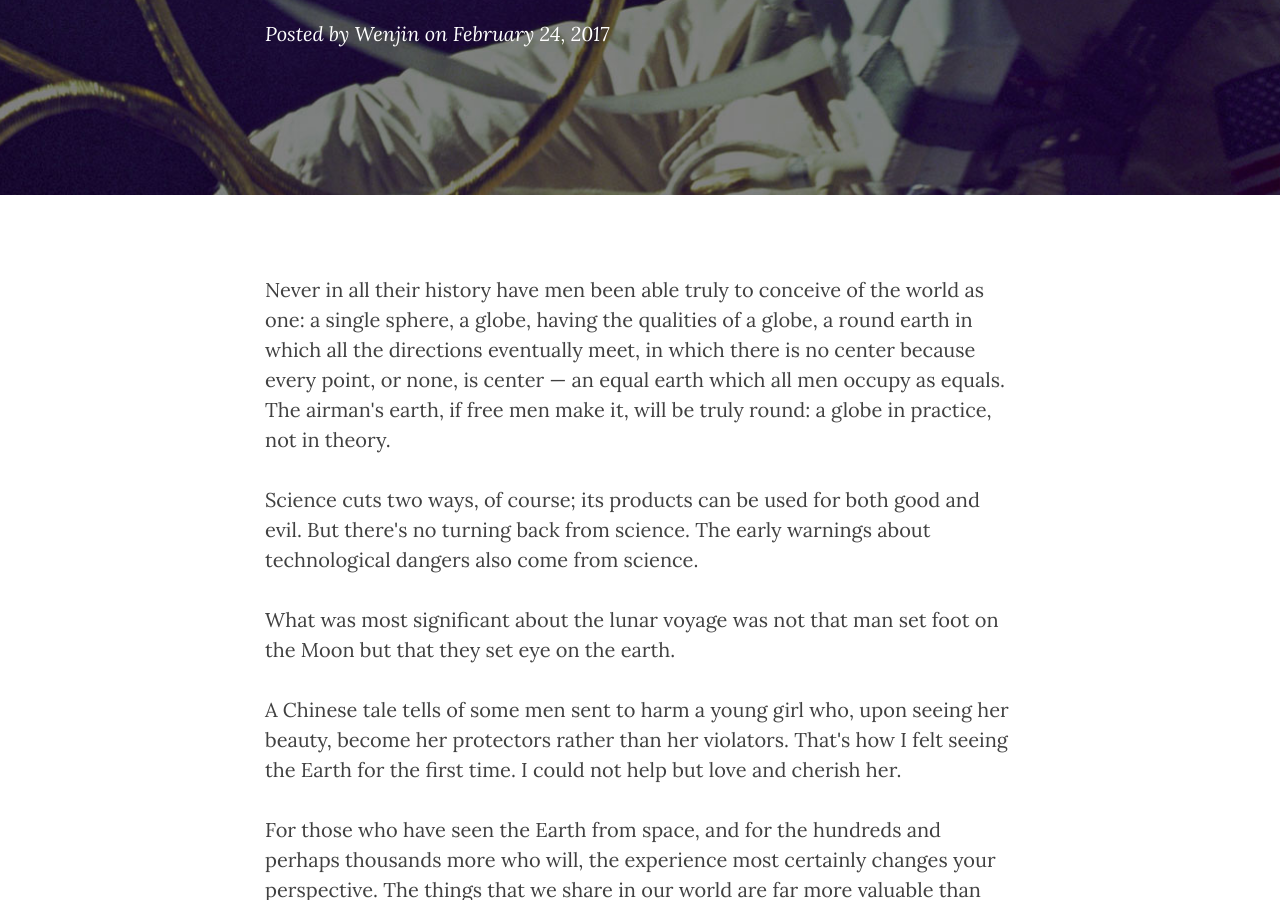
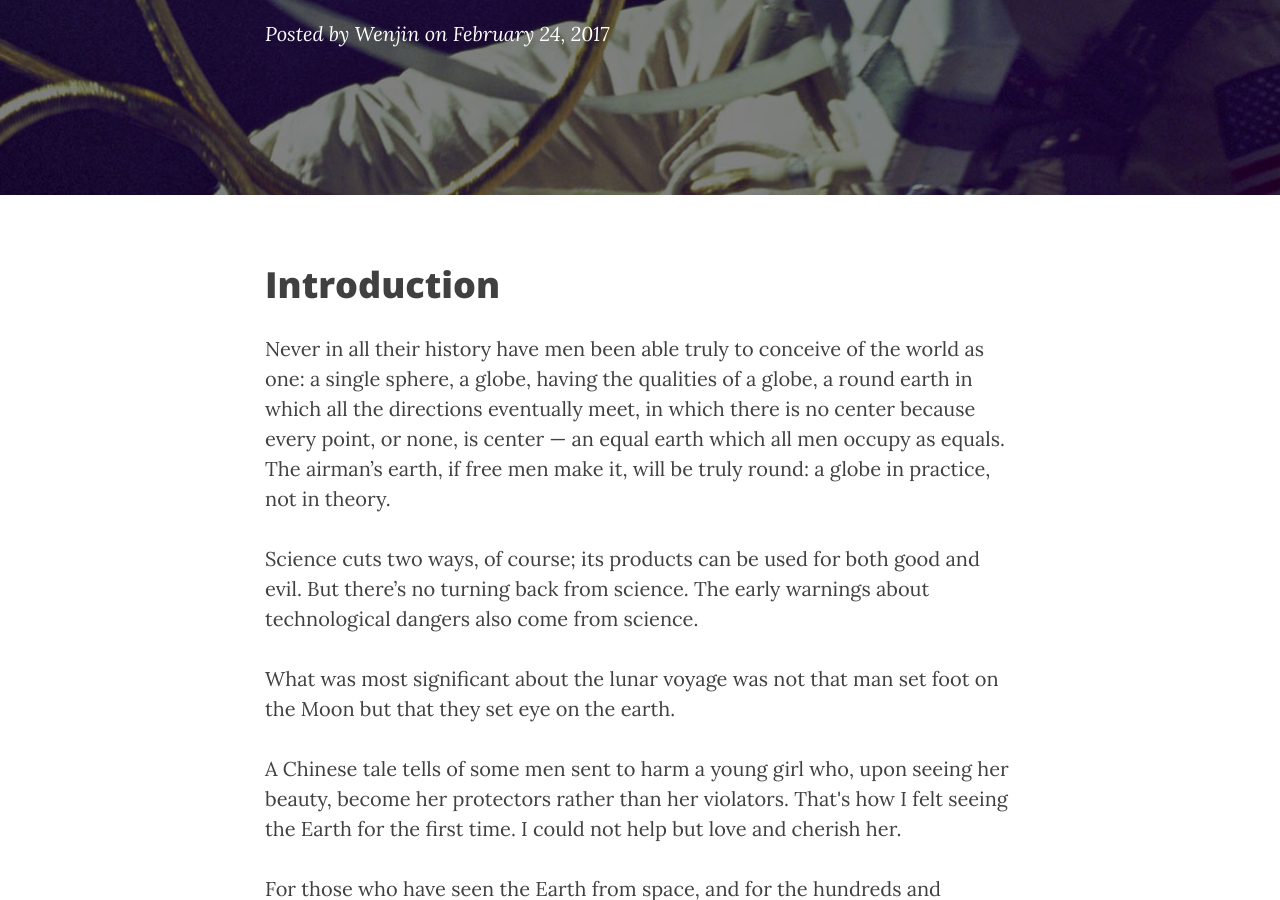
Before and after one commit to WenjinTao/WenjinTao.github.io, a Jekyll site: the page built from _posts/2017-02-24-lattice-structure.md, in a window 1280 px wide and 900 px high, scrolled down 402 px. Built offline with Jekyll 4.4.1, drawn with Linux system fonts in a browser that asks for light colours; nearby versions of some CDN libraries.

Commit message:
updata post

```diff
--- a/_posts/2017-02-24-lattice-structure.markdown
+++ b/_posts/2017-02-24-lattice-structure.md
@@ -7,9 +7,11 @@
 header-img: "img/post-bg-06.jpg"
 ---
 
-<p>Never in all their history have men been able truly to conceive of the world as one: a single sphere, a globe, having the qualities of a globe, a round earth in which all the directions eventually meet, in which there is no center because every point, or none, is center — an equal earth which all men occupy as equals. The airman's earth, if free men make it, will be truly round: a globe in practice, not in theory.</p>
+# Introduction
 
-<p>Science cuts two ways, of course; its products can be used for both good and evil. But there's no turning back from science. The early warnings about technological dangers also come from science.</p>
+Never in all their history have men been able truly to conceive of the world as one: a single sphere, a globe, having the qualities of a globe, a round earth in which all the directions eventually meet, in which there is no center because every point, or none, is center — an equal earth which all men occupy as equals. The airman's earth, if free men make it, will be truly round: a globe in practice, not in theory.
+
+Science cuts two ways, of course; its products can be used for both good and evil. But there's no turning back from science. The early warnings about technological dangers also come from science.
 
 <p>What was most significant about the lunar voyage was not that man set foot on the Moon but that they set eye on the earth.</p>
 
```
